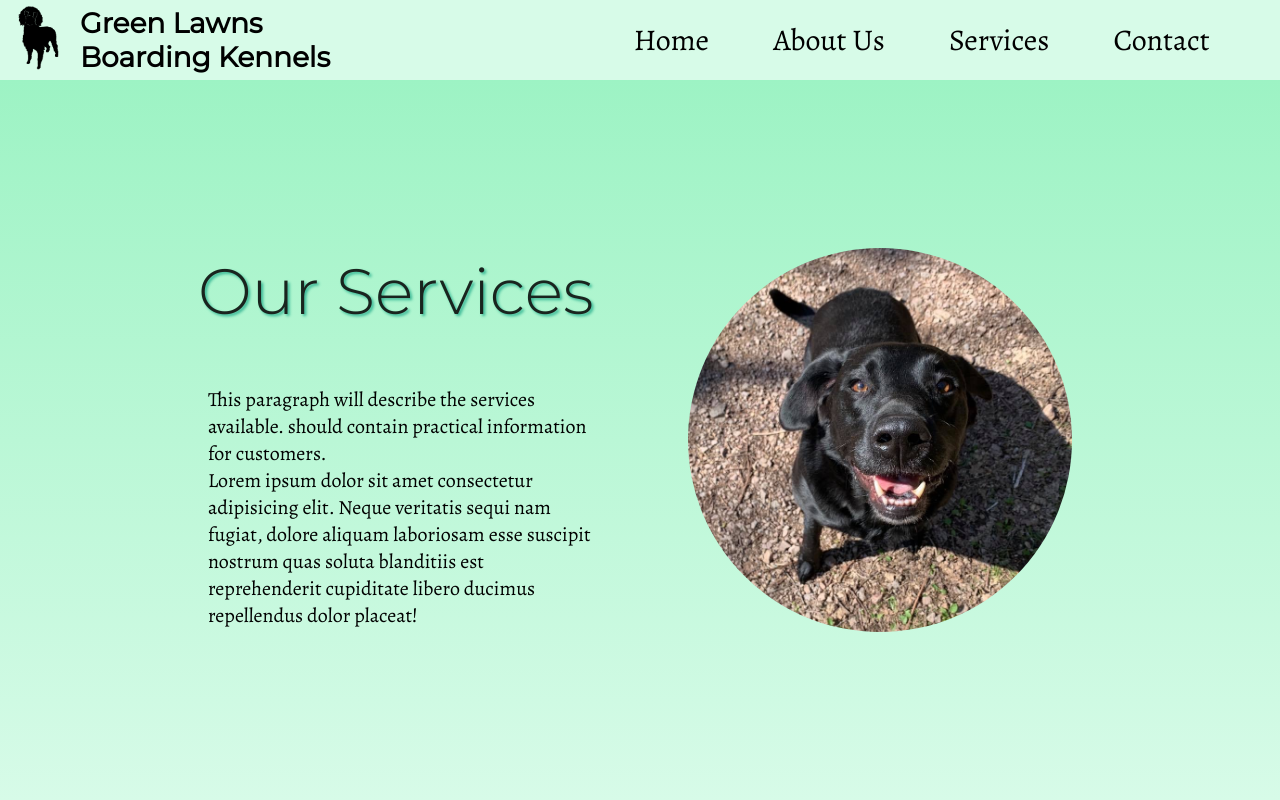
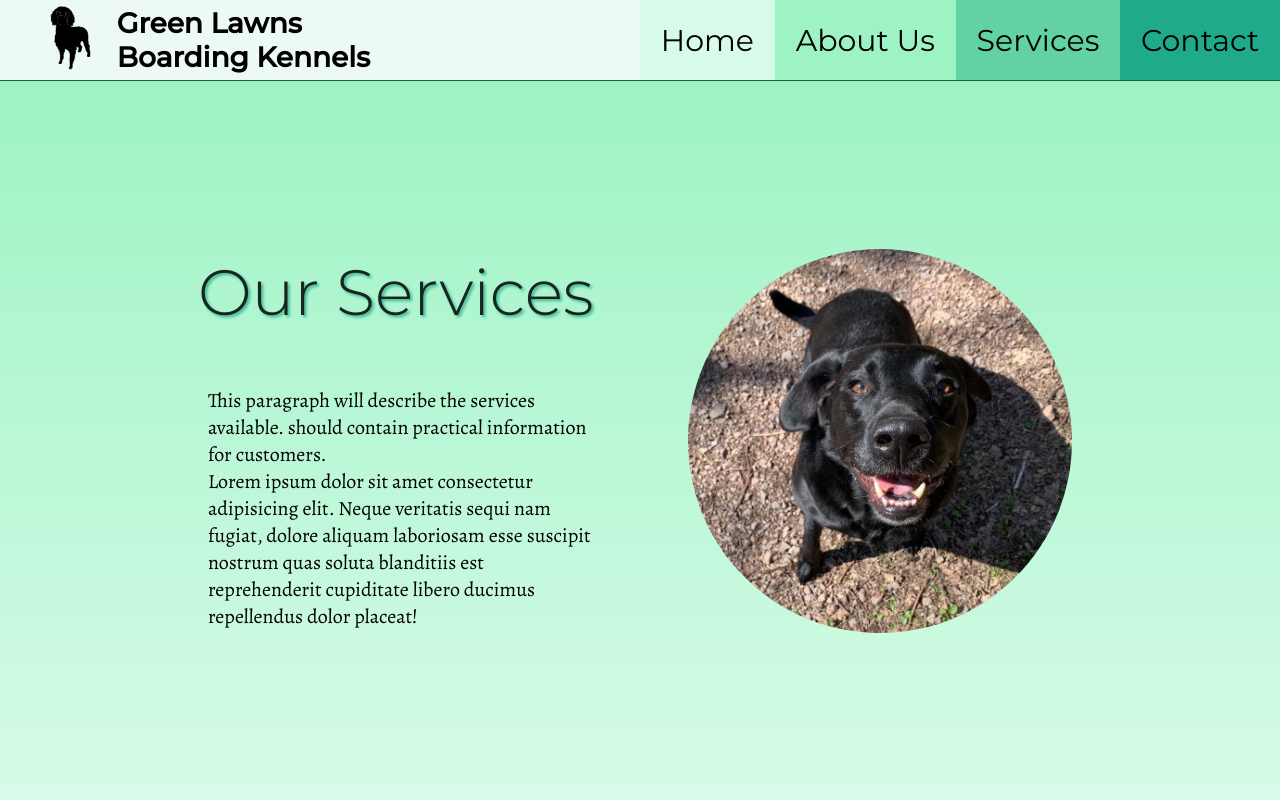
Before and after one commit to Velocima/green-lawns, a React (Create React App) app: page /services in a window 1280 px wide. Shown: the top 800 px of the page. Built offline with nearby package versions, Linux system fonts and the light colour scheme.

Commit message:
nav colors and layout updated

```diff
--- a/src/css/App.css
+++ b/src/css/App.css
@@ -1,5 +1,5 @@
 @import url("https://fonts.googleapis.com/css2?family=Alegreya:ital@0;1&display=swap");
-@import url("https://fonts.googleapis.com/css2?family=Montserrat:ital,wght@0,300;0,400;1,300;1,400&display=swap");
+@import url("https://fonts.googleapis.com/css2?family=Montserrat:ital,wght@0,300;0,400;0,500;1,300;1,400&display=swap");
 * {
   margin: 0;
   padding: 0; }
--- a/src/css/about.css
+++ b/src/css/about.css
@@ -1,5 +1,5 @@
 @import url("https://fonts.googleapis.com/css2?family=Alegreya:ital@0;1&display=swap");
-@import url("https://fonts.googleapis.com/css2?family=Montserrat:ital,wght@0,300;0,400;1,300;1,400&display=swap");
+@import url("https://fonts.googleapis.com/css2?family=Montserrat:ital,wght@0,300;0,400;0,500;1,300;1,400&display=swap");
 .about-container {
   display: flex;
   flex-direction: column; }
--- a/src/css/contact.css
+++ b/src/css/contact.css
@@ -1,5 +1,5 @@
 @import url("https://fonts.googleapis.com/css2?family=Alegreya:ital@0;1&display=swap");
-@import url("https://fonts.googleapis.com/css2?family=Montserrat:ital,wght@0,300;0,400;1,300;1,400&display=swap");
+@import url("https://fonts.googleapis.com/css2?family=Montserrat:ital,wght@0,300;0,400;0,500;1,300;1,400&display=swap");
 .contact h1,
 .contact h2 {
   font-family: "Montserrat", sans-serif;
--- a/src/css/landing.css
+++ b/src/css/landing.css
@@ -1,5 +1,5 @@
 @import url("https://fonts.googleapis.com/css2?family=Alegreya:ital@0;1&display=swap");
-@import url("https://fonts.googleapis.com/css2?family=Montserrat:ital,wght@0,300;0,400;1,300;1,400&display=swap");
+@import url("https://fonts.googleapis.com/css2?family=Montserrat:ital,wght@0,300;0,400;0,500;1,300;1,400&display=swap");
 .landing-container {
   display: flex;
   flex-direction: column;
--- a/src/css/nav.css
+++ b/src/css/nav.css
@@ -1,19 +1,21 @@
 @import url("https://fonts.googleapis.com/css2?family=Alegreya:ital@0;1&display=swap");
-@import url("https://fonts.googleapis.com/css2?family=Montserrat:ital,wght@0,300;0,400;1,300;1,400&display=swap");
+@import url("https://fonts.googleapis.com/css2?family=Montserrat:ital,wght@0,300;0,400;0,500;1,300;1,400&display=swap");
 nav {
   display: flex;
   flex-direction: row;
   justify-content: space-between;
   align-items: center;
   height: 10vh;
-  background-color: #d7fbe8; }
+  background-color: #ecfaf3;
+  border-bottom: 1px solid #13614d; }
   nav .logo {
     display: flex;
     align-items: center; }
     nav .logo img {
       height: 8vh;
       width: auto;
-      margin: 0 1vh; }
+      margin-left: 5vh;
+      margin-right: 1vw; }
     nav .logo h4 {
       font-family: "Montserrat", sans-serif;
       font-size: 3.5vh; }
@@ -23,11 +25,25 @@ nav {
     justify-content: space-around;
     align-items: center;
     width: 50vw;
-    margin-right: 3vw; }
+    height: 100%; }
     nav ul li {
-      transition: all 0.3s; }
+      transition: all 0.3s;
+      height: 100%;
+      flex-grow: 1;
+      display: flex;
+      justify-content: center;
+      align-items: center; }
       nav ul li a {
-        font-family: "Alegreya", serif;
+        font-family: "Montserrat", sans-serif;
+        font-weight: 400;
         font-size: 30px;
         color: black;
         text-decoration: none; }
+    nav ul li:nth-child(1) {
+      background-color: #d7fbe8; }
+    nav ul li:nth-child(2) {
+      background-color: #9df3c4; }
+    nav ul li:nth-child(3) {
+      background-color: #62d2a2; }
+    nav ul li:nth-child(4) {
+      background-color: #1fab89; }
--- a/src/css/review.css
+++ b/src/css/review.css
@@ -1,6 +1,6 @@
 @charset "UTF-8";
 @import url("https://fonts.googleapis.com/css2?family=Alegreya:ital@0;1&display=swap");
-@import url("https://fonts.googleapis.com/css2?family=Montserrat:ital,wght@0,300;0,400;1,300;1,400&display=swap");
+@import url("https://fonts.googleapis.com/css2?family=Montserrat:ital,wght@0,300;0,400;0,500;1,300;1,400&display=swap");
 .reviews {
   display: flex;
   flex-direction: column;
--- a/src/css/services.css
+++ b/src/css/services.css
@@ -1,5 +1,5 @@
 @import url("https://fonts.googleapis.com/css2?family=Alegreya:ital@0;1&display=swap");
-@import url("https://fonts.googleapis.com/css2?family=Montserrat:ital,wght@0,300;0,400;1,300;1,400&display=swap");
+@import url("https://fonts.googleapis.com/css2?family=Montserrat:ital,wght@0,300;0,400;0,500;1,300;1,400&display=swap");
 .services {
   display: flex;
   flex-direction: column;
--- a/src/scss/nav.scss
+++ b/src/scss/nav.scss
@@ -6,14 +6,16 @@ nav {
 	justify-content: space-between;
 	align-items: center;
 	height: 10vh;
-	background-color: $container-color;
+	background-color: $background-color;
+	border-bottom: 1px solid $footer-color;
 	.logo {
 		display: flex;
 		align-items: center;
 		img {
 			height: 8vh;
 			width: auto;
-			margin: 0 1vh;
+			margin-left: 5vh;
+			margin-right: 1vw;
 		}
 		h4 {
 			font-family: $title-font;
@@ -26,15 +28,33 @@ nav {
 		justify-content: space-around;
 		align-items: center;
 		width: 50vw;
-		margin-right: 3vw;
+		height: 100%;
 		li {
 			transition: all 0.3s;
+			height: 100%;
+			flex-grow: 1;
+			display: flex;
+			justify-content: center;
+			align-items: center;
 			a {
-				font-family: $text-font;
+				font-family: $title-font;
+				font-weight: 400;
 				font-size: 30px;
 				color: black;
 				text-decoration: none;
 			}
 		}
+		li:nth-child(1) {
+			background-color: $green1;
+		}
+		li:nth-child(2) {
+			background-color: $green2;
+		}
+		li:nth-child(3) {
+			background-color: $green3;
+		}
+		li:nth-child(4) {
+			background-color: $green4;
+		}
 	}
 }
--- a/src/scss/variables/_variables.scss
+++ b/src/scss/variables/_variables.scss
@@ -1,5 +1,5 @@
 @import url('https://fonts.googleapis.com/css2?family=Alegreya:ital@0;1&display=swap');
-@import url('https://fonts.googleapis.com/css2?family=Montserrat:ital,wght@0,300;0,400;1,300;1,400&display=swap');
+@import url('https://fonts.googleapis.com/css2?family=Montserrat:ital,wght@0,300;0,400;0,500;1,300;1,400&display=swap');
 
 // $background-color: white;
 // $container-color: hsl(200, 40%, 75%);
@@ -13,7 +13,7 @@
 
 // Old colors
 
-$background-color: #f7fbf9;
+$background-color: #ecfaf3;
 $container-color: #d7fbe8;
 $container-shadow: #9df3c4;
 $text-shadow: #1fab89;
@@ -22,3 +22,8 @@ $footer-color: #13614d;
 
 $text-font: 'Alegreya', serif;
 $title-font: 'Montserrat', sans-serif;
+
+$green1: #d7fbe8;
+$green2: #9df3c4;
+$green3: #62d2a2;
+$green4: #1fab89;
```
